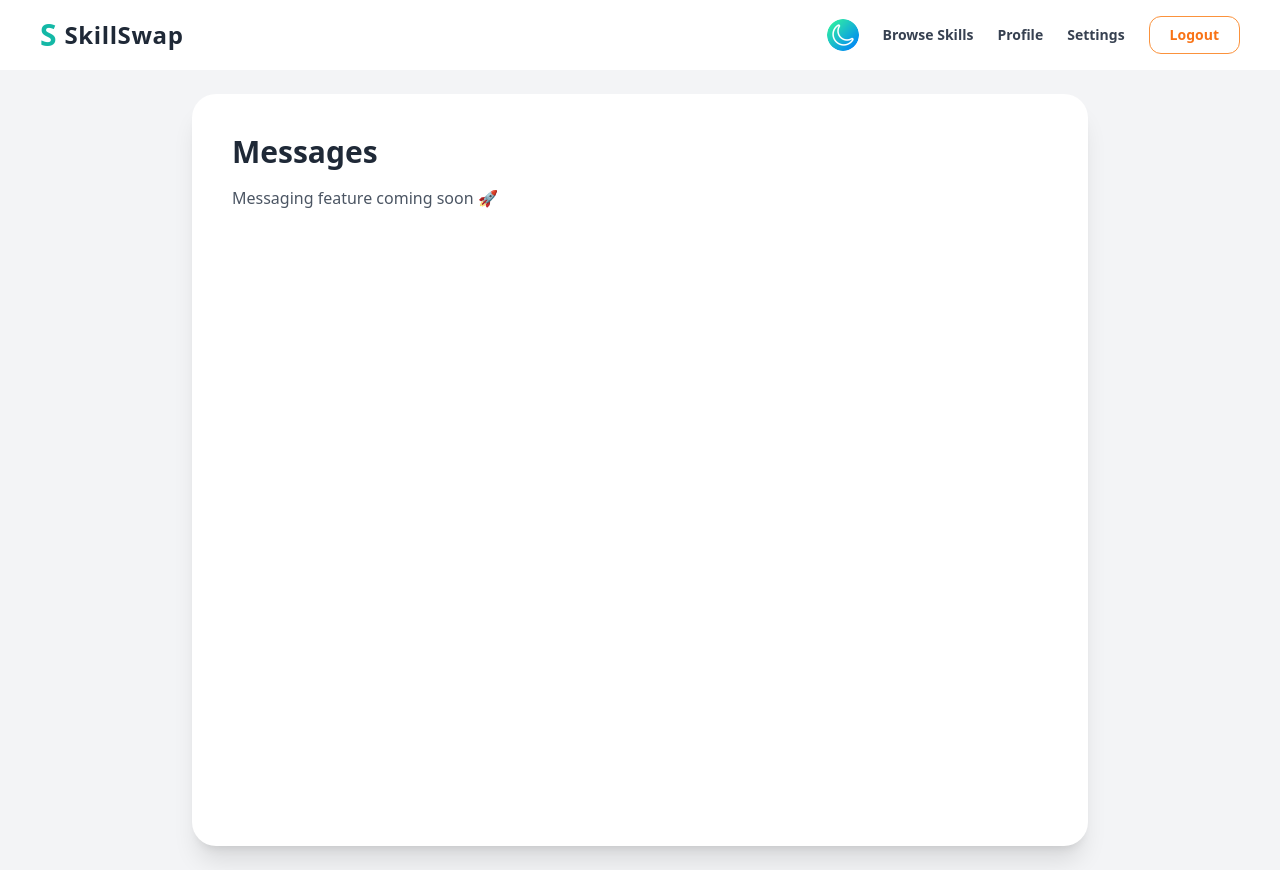
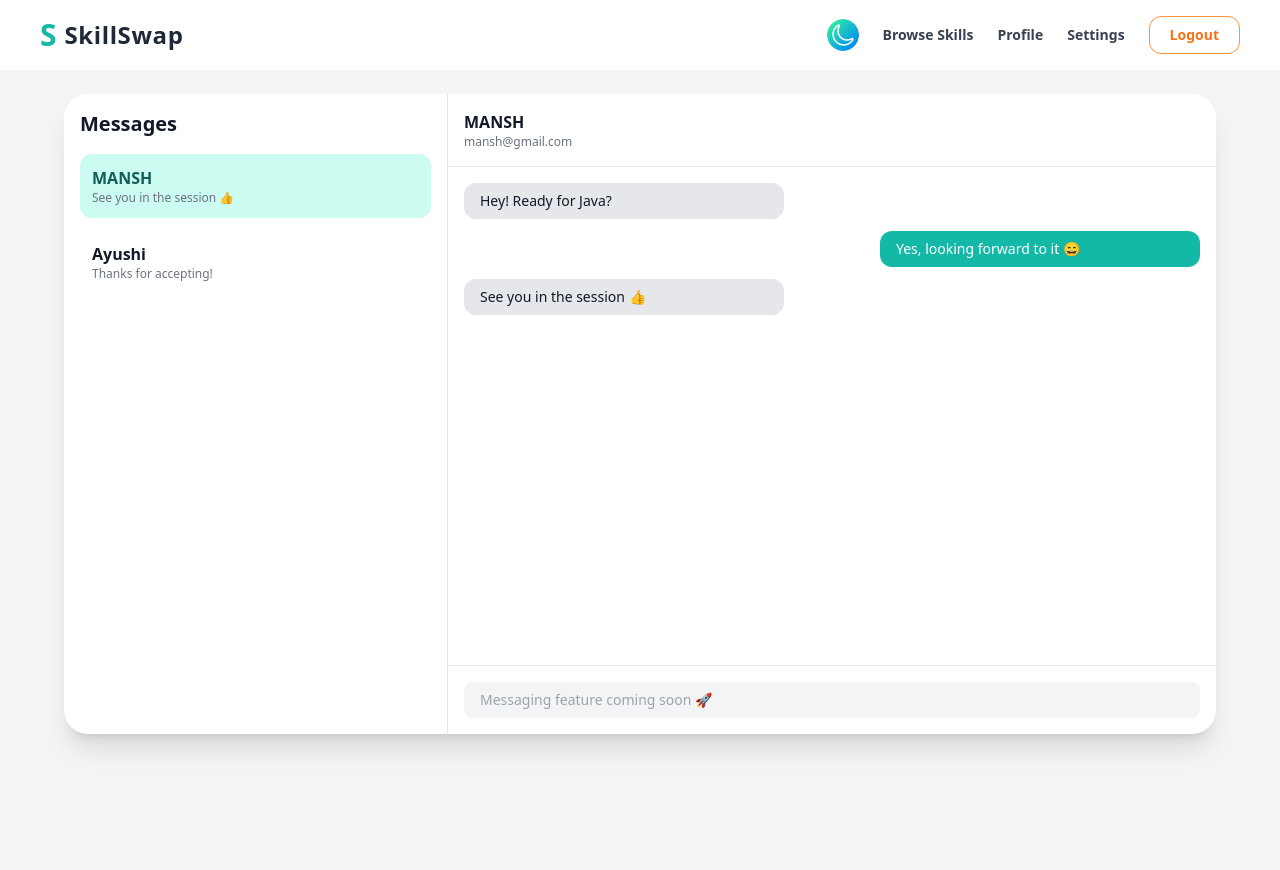
Before and after one commit to palaksingh-06/skill_swap, a React (Vite) app in the folder frontend/: page /messages in a window 1280 px wide. Built offline with nearby package versions, Linux system fonts and the light colour scheme.

Commit message:
message icon

```diff
--- a/frontend/package.json
+++ b/frontend/package.json
@@ -15,6 +15,7 @@
     "framer-motion": "^12.26.2",
     "react": "^19.2.0",
     "react-dom": "^19.2.0",
+    "react-icons": "^5.5.0",
     "react-router": "^7.11.0",
     "react-router-dom": "^7.11.0"
   },
--- a/frontend/src/pages/Messages.jsx
+++ b/frontend/src/pages/Messages.jsx
@@ -1,31 +1,125 @@
-import React, { useContext } from "react";
+import { useState, useContext } from "react";
 import { DarkModeContext } from "../context/DarkModeContext";
 
 const Messages = () => {
   const { darkMode } = useContext(DarkModeContext);
 
+  // 🧪 Dummy conversations
+  const conversations = [
+    {
+      id: 1,
+      name: "MANSH",
+      email: "mansh@gmail.com",
+      lastMessage: "See you in the session 👍",
+      messages: [
+        { from: "them", text: "Hey! Ready for Java?" },
+        { from: "me", text: "Yes, looking forward to it 😄" },
+        { from: "them", text: "See you in the session 👍" },
+      ],
+    },
+    {
+      id: 2,
+      name: "Ayushi",
+      email: "ayushi@gmail.com",
+      lastMessage: "Thanks for accepting!",
+      messages: [
+        { from: "them", text: "Thanks for accepting!" },
+        { from: "me", text: "No problem 😊" },
+      ],
+    },
+  ];
+
+  const [activeChat, setActiveChat] = useState(conversations[0]);
+
   return (
     <div
-      className={`min-h-screen flex justify-center p-6 ${
-        darkMode ? "bg-slate-900" : "bg-gray-100"
+      className={`min-h-screen p-6 ${
+        darkMode ? "bg-slate-900 text-white" : "bg-gray-100 text-gray-900"
       }`}
     >
       <div
-        className={`w-full max-w-4xl rounded-3xl shadow-xl p-10 ${
-          darkMode ? "bg-gray-800" : "bg-white"
+        className={`max-w-6xl mx-auto h-[80vh] rounded-3xl shadow-xl overflow-hidden flex ${
+          darkMode ? "bg-slate-800" : "bg-white"
         }`}
       >
-        <h1
-          className={`text-3xl font-bold mb-4 ${
-            darkMode ? "text-white" : "text-gray-800"
+        {/* LEFT SIDEBAR */}
+        <div
+          className={`w-1/3 border-r p-4 ${
+            darkMode ? "border-slate-700" : "border-gray-200"
           }`}
         >
-          Messages
-        </h1>
+          <h2 className="text-xl font-bold mb-4">Messages</h2>
 
-        <p className={`${darkMode ? "text-gray-300" : "text-gray-600"}`}>
-          Messaging feature coming soon 🚀
-        </p>
+          <div className="space-y-3">
+            {conversations.map((conv) => (
+              <div
+                key={conv.id}
+                onClick={() => setActiveChat(conv)}
+                className={`p-3 rounded-xl cursor-pointer transition ${
+                  activeChat.id === conv.id
+                    ? "bg-teal-100 text-teal-800"
+                    : darkMode
+                    ? "hover:bg-slate-700"
+                    : "hover:bg-gray-100"
+                }`}
+              >
+                <p className="font-semibold">{conv.name}</p>
+                <p className="text-xs text-gray-500 truncate">
+                  {conv.lastMessage}
+                </p>
+              </div>
+            ))}
+          </div>
+        </div>
+
+        {/* RIGHT CHAT AREA */}
+        <div className="w-2/3 flex flex-col">
+          {/* CHAT HEADER */}
+          <div
+            className={`p-4 border-b ${
+              darkMode ? "border-slate-700" : "border-gray-200"
+            }`}
+          >
+            <h3 className="font-semibold">{activeChat.name}</h3>
+            <p className="text-xs text-gray-500">{activeChat.email}</p>
+          </div>
+
+          {/* MESSAGES */}
+          <div className="flex-1 p-4 space-y-3 overflow-y-auto">
+            {activeChat.messages.map((msg, index) => (
+              <div
+                key={index}
+                className={`max-w-xs px-4 py-2 rounded-xl text-sm ${
+                  msg.from === "me"
+                    ? "ml-auto bg-teal-500 text-white"
+                    : darkMode
+                    ? "bg-slate-700"
+                    : "bg-gray-200"
+                }`}
+              >
+                {msg.text}
+              </div>
+            ))}
+          </div>
+
+          {/* INPUT (DISABLED FOR NOW) */}
+          <div
+            className={`p-4 border-t ${
+              darkMode ? "border-slate-700" : "border-gray-200"
+            }`}
+          >
+            <input
+              type="text"
+              placeholder="Messaging feature coming soon 🚀"
+              disabled
+              className={`w-full px-4 py-2 rounded-lg text-sm ${
+                darkMode
+                  ? "bg-slate-700 text-white"
+                  : "bg-gray-100 text-gray-600"
+              }`}
+            />
+          </div>
+        </div>
       </div>
     </div>
   );
--- a/frontend/src/pages/PublicProfile.jsx
+++ b/frontend/src/pages/PublicProfile.jsx
@@ -1,22 +1,23 @@
-import { useParams } from "react-router-dom";
+import { useParams, useNavigate } from "react-router-dom";
 import { useEffect, useState } from "react";
-
+import { FaRegCommentDots } from "react-icons/fa";
 import axios from "axios";
 
 const PublicProfile = () => {
   const { id } = useParams();
+  const navigate = useNavigate();
   const [user, setUser] = useState(null);
 
   useEffect(() => {
     axios
       .get(`http://localhost:5000/api/user/public/profile/${id}`)
       .then((res) => {
-        // handle both response shapes
         const profile = res.data.user || res.data;
         setUser(profile);
       })
       .catch((err) => console.error(err));
   }, [id]);
+
   const sendRequest = async (skill) => {
     try {
       const token = localStorage.getItem("token");
@@ -30,7 +31,7 @@ const PublicProfile = () => {
         "http://localhost:5000/api/requests/send",
         {
           toUser: user._id,
-        skill: skill,
+          skill,
         },
         {
           headers: {
@@ -46,12 +47,24 @@ const PublicProfile = () => {
     }
   };
 
-
   if (!user) return <p className="p-10">Loading...</p>;
 
   return (
     <div className="p-10">
-    <h1 className="text-3xl font-bold mb-6">{user.name}</h1>
+      {/* NAME + MESSAGE ICON */}
+      <div className="flex items-center gap-4 mb-6">
+        <h1 className="text-3xl font-bold">{user.name}</h1>
+
+        {/* Message Icon */}
+       <button
+  onClick={() => navigate("/messages")}
+  className="p-2 rounded-full bg-teal-100 text-teal-600 hover:bg-teal-200 transition"
+  title="Message"
+>
+  <FaRegCommentDots size={20} />
+</button>
+
+      </div>
 
       <h3 className="font-semibold mb-3">Teaches:</h3>
 
@@ -76,7 +89,6 @@ const PublicProfile = () => {
       </div>
     </div>
   );
-
 };
 
 export default PublicProfile;
```
Also changed, not shown: 1 other file (tests, documents, lock files or other folders). Lines whose indentation alone changed are shown as unchanged.
